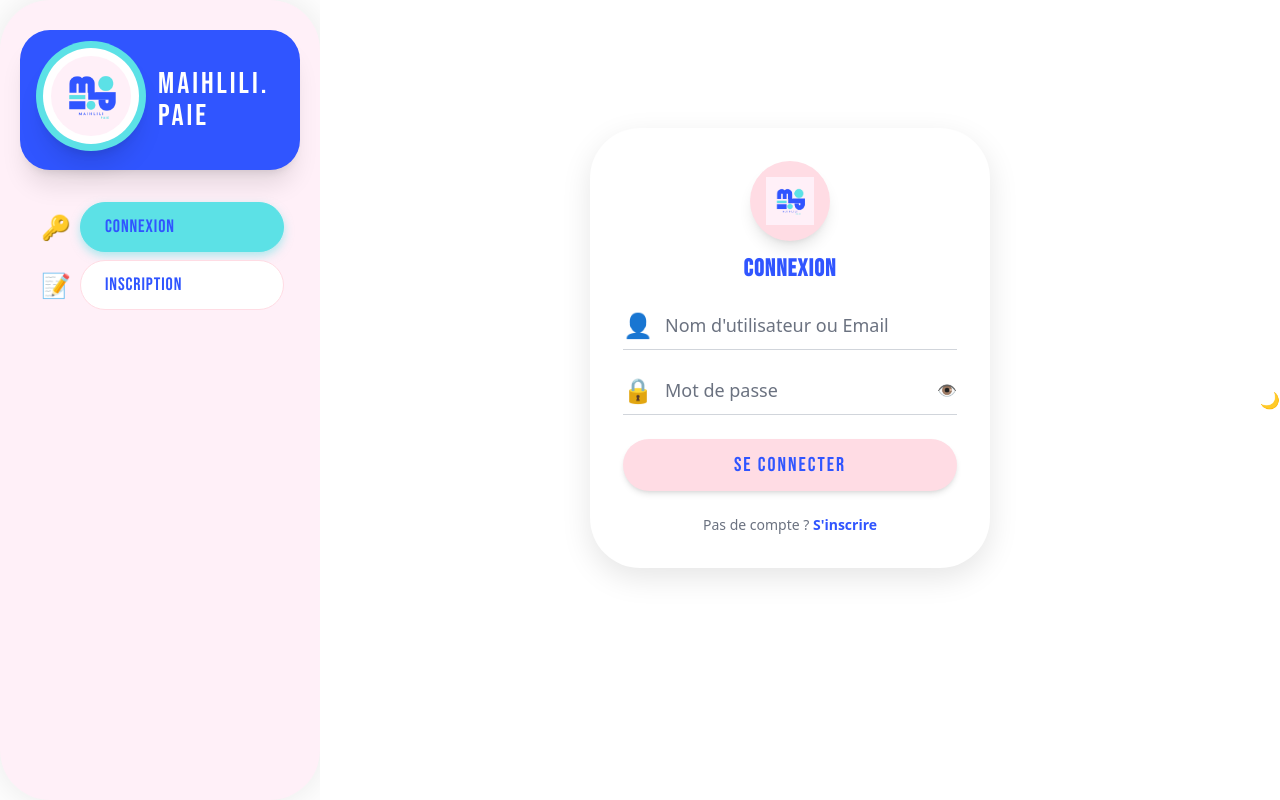
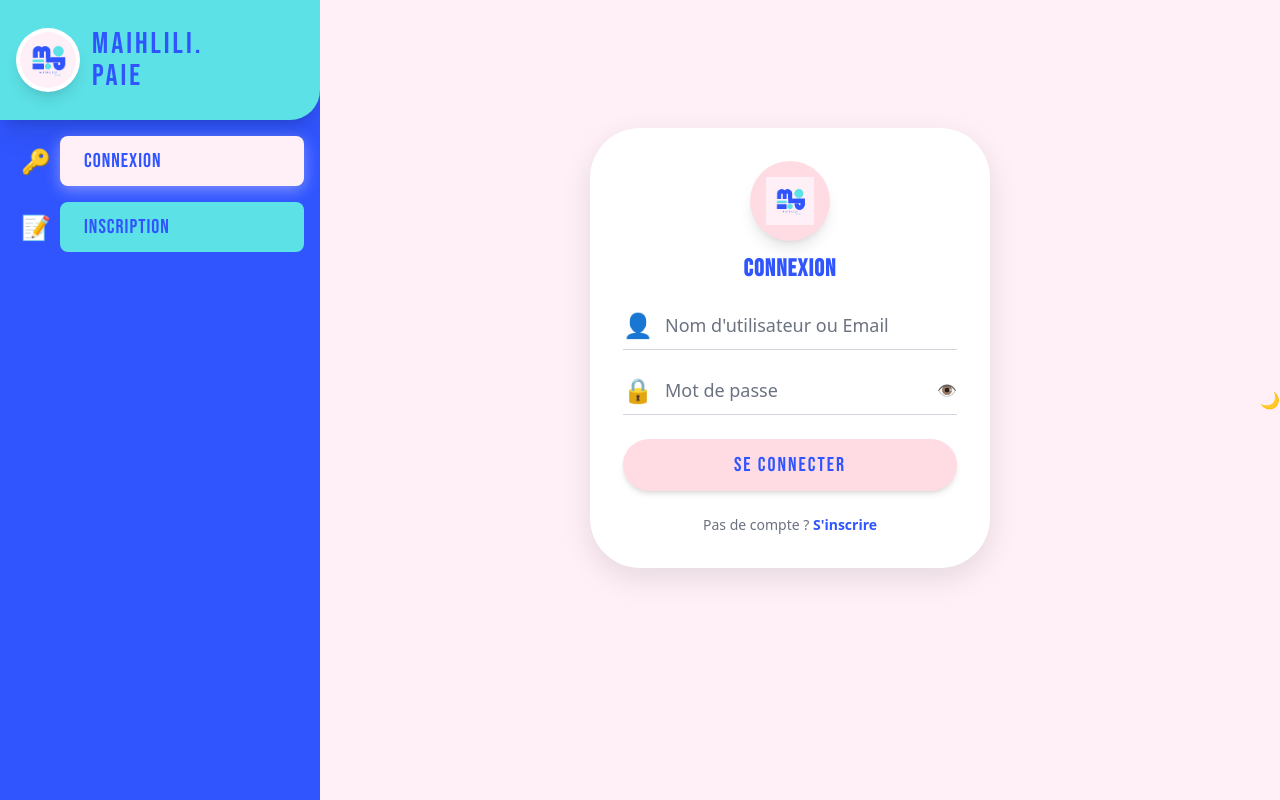
Before and after one commit to filet0fish09/Maihlili.Paie, a Flask app: a page that uses templates/base.html in a window 1280 px wide. Run offline with Flask 3, Linux system fonts and the light colour scheme; some libraries are stand-ins or nearby versions.

Commit message:
Update base.html

```diff
--- a/templates/base.html
+++ b/templates/base.html
@@ -27,55 +27,56 @@
         height: 50px;
         text-decoration: none;
         padding-left: 0.5rem;
+        /* Enlève la marge pour un look plus compact et "industriel" */
+        margin-bottom: 0 !important;
     }
 
     /* ************************************************************ */
     /* NOUVEAUX STYLES MINIMALISTES ET BOLD (NON-FIGMA)             */
     /* ************************************************************ */
 
-    /* Style par défaut du label (Fond blanc, texte bleu vif) */
-    .minimal-label {
+    /* Style par défaut du label (Fond Blanc Cassé/Cyan, texte Bleu Vif) */
+    .bold-minimal-label {
         flex-grow: 1;
         height: 100%;
         display: flex;
         align-items: center;
         justify-content: flex-start;
         padding: 0 1.5rem;
-        border-radius: 50px;
-        background-color: white; /* Fond BLANC */
+        border-radius: 8px; /* Carré minimaliste */
+        background-color: #5ce1e6; /* Fond CYAN */
         color: #3055ff; /* Texte BLEU VIF */
         font-weight: 500;
         text-align: left;
-        box-shadow: none; /* Minimalist: Pas d'ombre portée */
-        border: 1px solid #FFDCE4; /* Bordure Rose claire */
+        box-shadow: none;
         transition: all 0.2s ease;
     }
 
-    /* Style de l'élément sélectionné (CYAN Maihlili) */
-    .minimal-selected .minimal-label {
-        background-color: #5ce1e6 !important; /* CYAN Maihlili (Mise en avant de la 3ème couleur) */
-        color: #3055ff !important; /* Texte BLEU VIF sur Cyan (Forte visibilité) */
-        box-shadow: 0 4px 10px rgba(92, 225, 230, 0.5); /* Ombre de couleur Cyan */
-        border: 1px solid #5ce1e6 !important;
+    /* Style de l'élément sélectionné (ROSE PÂLE sur fond BLEU VIF) */
+    .bold-selected .bold-minimal-label {
+        background-color: #fff0f8 !important; /* ROSE PÂLE (Mise en avant de la 3ème couleur) */
+        color: #3055ff !important; /* Texte BLEU VIF sur Rose */
+        box-shadow: 0 4px 15px rgba(255, 240, 248, 0.4);
     }
 
     /* Style de l'icône dans l'élément sélectionné */
-    .minimal-selected .emoji-container {
+    .bold-selected .emoji-container {
         color: #3055ff !important;
     }
 
     /* ************************************************************ */
-    /* Bouton Déconnexion BLEU VIF (Utilisation de la couleur primaire) */
+    /* Bouton Déconnexion (ROUGE VIF) */
     /* ************************************************************ */
     .logout-button {
-      background-color: #3055ff; /* BLEU VIF */
+      background-color: #EF4444; /* Rouge Vif */
       color: white;
-      box-shadow: 0 4px 10px rgba(48, 85, 255, 0.4);
+      box-shadow: 0 4px 10px rgba(239, 68, 68, 0.4);
+      border-radius: 8px !important;
     }
     .logout-button:hover {
-      background-color: #2a4ce5;
+      background-color: #DC2626;
     }
-    /* Icône de déconnexion en CYAN pour l'accentuation */
+    /* Icône de déconnexion en Cyan pour un accent moderne */
     .logout-button svg {
       color: #5ce1e6;
     }
@@ -87,14 +88,14 @@
         extend: {
           colors: {
             'maihlili-figma-blue': {
-                DEFAULT: '#3055ff', // Bleu Vif
+                DEFAULT: '#3055ff', // Bleu Vif (Background Sidebar)
             },
             'maihlili-figma-cyan': {
-                DEFAULT: '#5ce1e6', // Cyan
+                DEFAULT: '#5ce1e6', // Cyan (Boutons inactifs)
             },
             'maihlili-figma-rose': {
                 DEFAULT: '#FFDCE4',
-                sidebar: '#fff0f8', // Rose Pâle
+                sidebar: '#fff0f8', // Rose Pâle (Background principal et Bouton actif)
             },
           }
         }
@@ -106,39 +107,49 @@
     /* Couleurs & Thème Maihlili SPV                                                                       */
     /* -------------------------------------------------------------------------------------------------- */
     :root {
-      --color-bg-light: white; /* Fond de PAGE et MAIN en BLANC */
+      /* Le fond de PAGE et le MAIN sont ROSE PÂLE */
+      --color-bg-light: #fff0f8;
       --color-text-light: #1f2937;
     }
 
     body {
-      background-color: var(--color-bg-light); /* Le fond du BODY est BLANC */
+      background-color: var(--color-bg-light); /* Le fond du BODY est ROSE PÂLE */
       color: var(--color-text-light);
     }
 
     main {
-      background-color: var(--color-bg-light); /* Le contenu principal est BLANC */
+      background-color: var(--color-bg-light); /* Le contenu principal est ROSE PÂLE */
     }
 
     /* ************************************************************ */
-    /* ASIDE en ROSE PÂLE (Couleur Dominante - Nouveau Look)         */
+    /* ASIDE en BLEU VIF (Rupture visuelle)                         */
     /* ************************************************************ */
     aside {
-        /* Sidebar en ROSE PÂLE (#fff0f8) */
-        background: #fff0f8 !important;
-        box-shadow: 0 0 40px rgba(0, 0, 0, 0.1);
+        /* Sidebar en BLEU VIF (#3055ff) */
+        background: #3055ff !important;
+        box-shadow: 5px 0 20px rgba(48, 85, 255, 0.3); /* Ombre projetée pour détacher de la page */
         border: none !important;
-        border-radius: 50px !important;
-        padding: 20px; /* Ajout d'un padding pour un look plus doux */
+        border-radius: 0 !important; /* Minimaliste : Plus d'arrondi sur le conteneur principal */
+        padding: 0;
     }
 
-    /* Conteneur principal de la sidebar interne - suppression du fond rose redondant */
-    .sidebar-main-content {
-      background-color: transparent !important;
+    /* Supprimer l'espace de la padding pour mieux utiliser l'espace */
+    .sidebar-inner-content {
+        padding: 1.5rem;
     }
 
-    /* Conteneur du logo - BLEU VIF */
+    /* Bloc Logo - Utilise le CYAN pour le contraste */
     .logo-container {
-      background-color: #3055ff !important;
+      background-color: #5ce1e6 !important;
+      border-radius: 0 0 30px 0 !important; /* Arrondi seulement en bas à droite */
+    }
+
+    .sidebar-user-profile {
+        background-color: #fff0f8 !important; /* Profil en rose pâle sur fond bleu vif */
+        color: #3055ff !important;
+    }
+    .sidebar-user-profile svg {
+        color: #3055ff !important;
     }
 
     .font-['Bebas_Neue'] {
@@ -150,25 +161,23 @@
   </style>
   <link href="https://cdn.jsdelivr.net/npm/fullcalendar@6.1.7/main.min.css" rel="stylesheet">
 </head>
-<body class="bg-white flex min-h-screen" data-theme="light">
+<body class="bg-maihlili-figma-rose-sidebar flex min-h-screen" data-theme="light">
 
   <aside class="w-[320px] flex flex-col" style="min-height: 100vh;">
 
-    <div class="h-[140px] rounded-[30px] bg-maihlili-figma-blue flex items-center p-4 shadow-xl logo-container mx-auto" style="width: 280px; margin-top: 10px;">
-      <div class="w-[110px] h-[110px] rounded-full bg-maihlili-figma-cyan flex items-center justify-center -translate-y-1 shadow-xl">
-        <div class="w-24 h-24 rounded-full bg-white flex items-center justify-center">
-            <img src="{{ url_for('static', filename='images/maihlili-logo-light.png') }}" alt="Logo Maihlili clair" class="h-20 w-20 rounded-full">
-        </div>
+    <div class="h-[120px] bg-maihlili-figma-cyan flex items-center p-4 shadow-xl logo-container">
+      <div class="w-16 h-16 rounded-full bg-white flex items-center justify-center shadow-lg">
+        <img src="{{ url_for('static', filename='images/maihlili-logo-light.png') }}" alt="Logo Maihlili clair" class="h-14 w-14 rounded-full">
       </div>
-      <div class="ml-3 flex flex-col leading-none text-white font-['Bebas_Neue'] uppercase">
+      <div class="ml-3 flex flex-col leading-none text-maihlili-figma-blue font-['Bebas_Neue'] uppercase">
         <span class="text-3xl tracking-widest -mb-1">Maihlili.</span>
         <span class="text-3xl tracking-widest">Paie</span>
       </div>
     </div>
 
-    <div class="flex-1 mt-4 flex flex-col justify-between p-4">
+    <div class="flex-1 flex flex-col justify-between p-4 sidebar-inner-content">
 
-      <nav class="space-y-2">
+      <nav class="space-y-4">
         {% if current_user.is_authenticated %}
           {% set menu_items_data = [
             ('📊', 'Planning', url_for('index') if current_user.is_manager else url_for('employee_dashboard'), current_user.is_authenticated),
@@ -183,42 +192,40 @@
           {% for emoji, label, url, condition in menu_items_data %}
             {% if condition %}
             <a href="{{ url }}"
-               class="nav-link-group {% if loop.index == 1 %} minimal-selected {% endif %}">
+               class="nav-link-group {% if loop.index == 1 %} bold-selected {% endif %}">
 
-              <span class="emoji-container text-maihlili-figma-blue">{{ emoji | safe }}</span>
+              <span class="emoji-container">{{ emoji | safe }}</span>
 
-              <span class="minimal-label text-lg font-['Bebas_Neue'] uppercase tracking-wider">{{ label }}</span>
+              <span class="bold-minimal-label text-xl font-['Bebas_Neue'] uppercase tracking-wider">{{ label }}</span>
             </a>
             {% endif %}
           {% endfor %}
 
         {% else %}
-          <a href="{{ url_for('login') }}"
-             class="nav-link-group">
+          <a href="{{ url_for('login') }}" class="nav-link-group">
             <span class="emoji-container text-maihlili-figma-blue">🔑</span>
-            <span class="minimal-label text-lg font-['Bebas_Neue'] uppercase tracking-wider">Connexion</span>
+            <span class="bold-minimal-label text-xl font-['Bebas_Neue'] uppercase tracking-wider">Connexion</span>
           </a>
-          <a href="{{ url_for('register') }}"
-             class="nav-link-group">
+          <a href="{{ url_for('register') }}" class="nav-link-group">
             <span class="emoji-container text-maihlili-figma-blue">📝</span>
-            <span class="minimal-label text-lg font-['Bebas_Neue'] uppercase tracking-wider">Inscription</span>
+            <span class="bold-minimal-label text-xl font-['Bebas_Neue'] uppercase tracking-wider">Inscription</span>
           </a>
         {% endif %}
       </nav>
 
-      <div class="mt-4 space-y-2">
+      <div class="mt-8 space-y-3">
 
         {% if current_user.is_authenticated %}
-        <div class="user-profile flex items-center p-3 rounded-[50px] bg-white shadow-md" style="height: 65px; border: 1px solid #FFDCE4;">
+        <div class="user-profile flex items-center p-3 rounded-lg shadow-md sidebar-user-profile" style="height: 65px; border: 1px solid #FFDCE4;">
           <div class="w-10 h-10 bg-maihlili-figma-cyan rounded-full flex items-center justify-center text-xl font-bold shadow-lg">
-            <svg xmlns="http://www.w3.org/2000/svg" fill="none" viewBox="0 0 24 24" stroke-width="1.5" stroke="currentColor" class="w-6 h-6 text-maihlili-figma-blue">
+            <svg xmlns="http://www.w3.org/2000/svg" fill="none" viewBox="0 0 24 24" stroke-width="1.5" stroke="currentColor" class="w-6 h-6">
               <path stroke-linecap="round" stroke-linejoin="round" d="M17.982 4.743A9.522 9.522 0 0 0 12 3.5c-4.972 0-9 4.028-9 9s4.028 9 9 9 9-4.028 9-9c0-.448-.046-.889-.138-1.32" />
               <path stroke-linecap="round" stroke-linejoin="round" d="M12 12a3 3 0 1 0 0-6 3 3 0 0 0 0 6Z" />
               <path stroke-linecap="round" stroke-linejoin="round" d="M15.406 20.088c-1.691-.715-3.593-1.088-5.406-1.088-1.813 0-3.715.373-5.406 1.088a1.5 1.5 0 0 0-.844 1.341c0 .828.672 1.5 1.5 1.5h9.75a1.5 1.5 0 0 0 1.5-1.5 1.5 1.5 0 0 0-.844-1.341Z" />
             </svg>
           </div>
-          <div class="flex-1 ml-3 text-maihlili-figma-blue">
-            <p class="text-xl font-['Bebas_Neue'] uppercase tracking-wider text-maihlili-figma-blue">{{ current_user.username }}</p>
+          <div class="flex-1 ml-3">
+            <p class="text-xl font-['Bebas_Neue'] uppercase tracking-wider">{{ current_user.username }}</p>
             <p class="text-xs font-light -mt-1 text-gray-700">
               {% if current_user.is_admin %}Administrateur
               {% elif current_user.is_manager %}Manager
@@ -228,7 +235,7 @@
         </div>
 
         <a href="{{ url_for('logout') }}"
-           class="flex items-center justify-center p-3 rounded-[50px] logout-button transition-all duration-200"
+           class="flex items-center justify-center p-3 rounded-lg logout-button transition-all duration-200"
            style="height: 45px;">
           <svg xmlns="http://www.w3.org/2000/svg" fill="none" viewBox="0 0 24 24" stroke-width="2" stroke="currentColor" class="w-6 h-6 mr-2 -translate-y-0.5">
             <path stroke-linecap="round" stroke-linejoin="round" d="M15.75 9V5.25A2.25 2.25 0 0 0 13.5 3h-6A2.25 2.25 0 0 0 5.25 5.25v13.5A2.25 2.25 0 0 0 7.5 21h6a2.25 2.25 0 0 0 2.25-2.25V15M12 9l3 3m0 0-3 3m3-3H6" />
@@ -240,7 +247,7 @@
     </div>
   </aside>
 
-  <main class="flex-1 p-6 bg-white"> {% with messages = get_flashed_messages() %}
+  <main class="flex-1 p-6 bg-maihlili-figma-rose-sidebar"> {% with messages = get_flashed_messages() %}
       {% if messages %}
         <ul class="mb-4">
           {% for msg in messages %}
@@ -294,30 +301,30 @@
 
       navLinks.forEach(link => {
         const linkURL = link.getAttribute('href');
-        const label = link.querySelector('.minimal-label');
+        const label = link.querySelector('.bold-minimal-label');
 
-        // 1. Gérer la sélection (Cyan Vif)
+        // 1. Gérer la sélection (Rose Pâle)
         const isDefaultSelected = link.querySelector('.emoji-container').textContent.trim() === '📊' &&
                                   (currentPath === '/' || currentPath.endsWith('/employee-dashboard') || currentPath.endsWith('/'));
 
         const isSelected = (linkURL === currentPath) || isDefaultSelected;
 
         if (isSelected) {
-          link.classList.add('minimal-selected');
+          link.classList.add('bold-selected');
         } else {
-          link.classList.remove('minimal-selected');
+          link.classList.remove('bold-selected');
         }
 
-        // 2. Gérer l'effet de survol (fond blanc cassé/gris très clair)
+        // 2. Gérer l'effet de survol (survol sur fond Cyan)
         if (label) {
           link.addEventListener('mouseover', function() {
-            if (!link.classList.contains('minimal-selected')) {
-              label.style.backgroundColor = '#f8f8f8'; // Gris très clair pour le survol
+            if (!link.classList.contains('bold-selected')) {
+              label.style.backgroundColor = '#4CD8E1'; // Cyan plus foncé pour le survol
             }
           });
           link.addEventListener('mouseout', function() {
-            if (!link.classList.contains('minimal-selected')) {
-              label.style.backgroundColor = 'white'; // Revert au blanc pur
+            if (!link.classList.contains('bold-selected')) {
+              label.style.backgroundColor = '#5ce1e6'; // Revert au Cyan
             }
           });
         }
```
